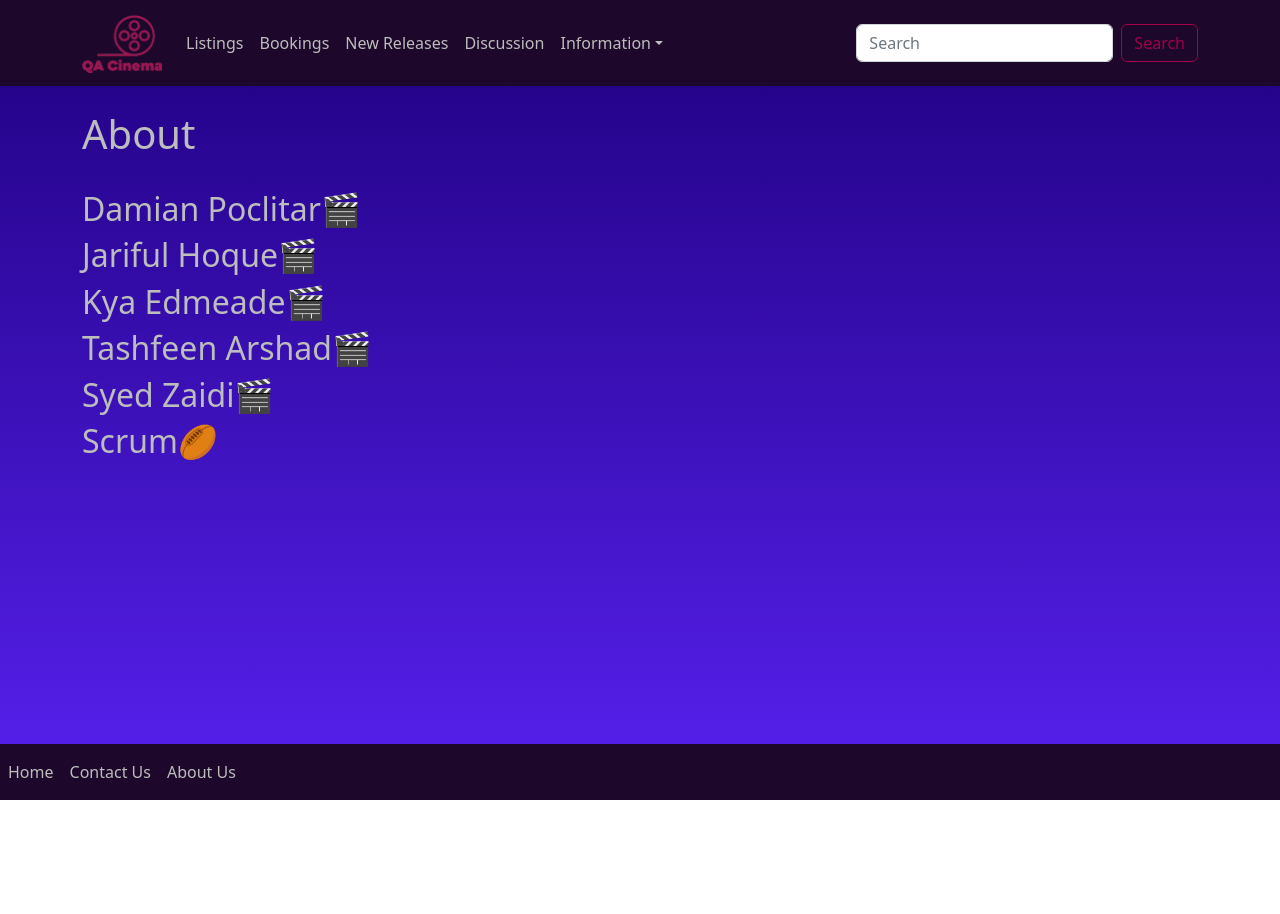
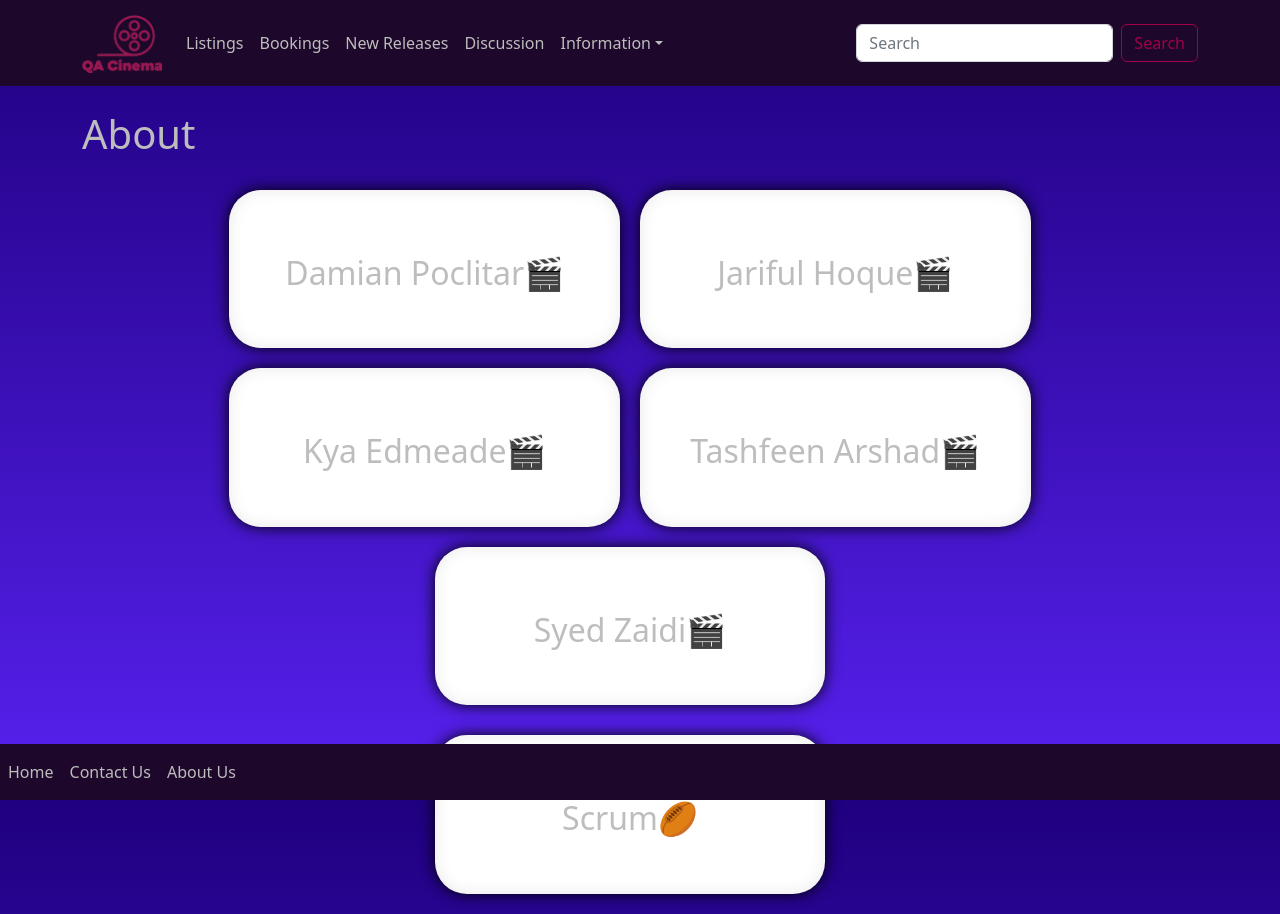
Before and after one commit to tashfeenarshad/DTK_JS-QA_CINEMA, a React (Create React App) app in the folder cinema/: page /about in a window 1280 px wide. Before the commit the page ends 800 px from the top, so only its background shows below. Built offline with nearby package versions, Linux system fonts and the light colour scheme.

Commit message:
styling for about divs

```diff
--- a/cinema/src/App.css
+++ b/cinema/src/App.css
@@ -172,3 +172,36 @@ body {
   --bs-list-group-color: #bdbdbd !important;
   --bs-list-group-bg: rgb(29 7 42) !important;
 }
+
+/* about page */
+
+.aboutDiv{
+  min-width: 10vh;
+  width: 35%;
+  justify-content: center;
+  background: white;
+  padding: 3rem 3rem;
+  border-radius: 2rem;
+  align-items: center;
+  box-sizing: border-box;
+  margin-bottom: 20px;
+  margin-right: 20px;
+  box-shadow: 0px 0px 15px rgb(0 0 0), inset 0px 0px 15px 0px rgb(70 70 70 / 12%);
+  display: inline-block;
+}
+
+.aboutDivGroup{
+
+  margin-bottom: 10px;
+  text-align: center;
+
+}
+
+.aboutCard{
+padding-top: 1rem;
+line-height: 150%;
+padding: left 5rem; ;
+}
+.aboutCard>motion.div{
+  width: 5rem;
+}
```
